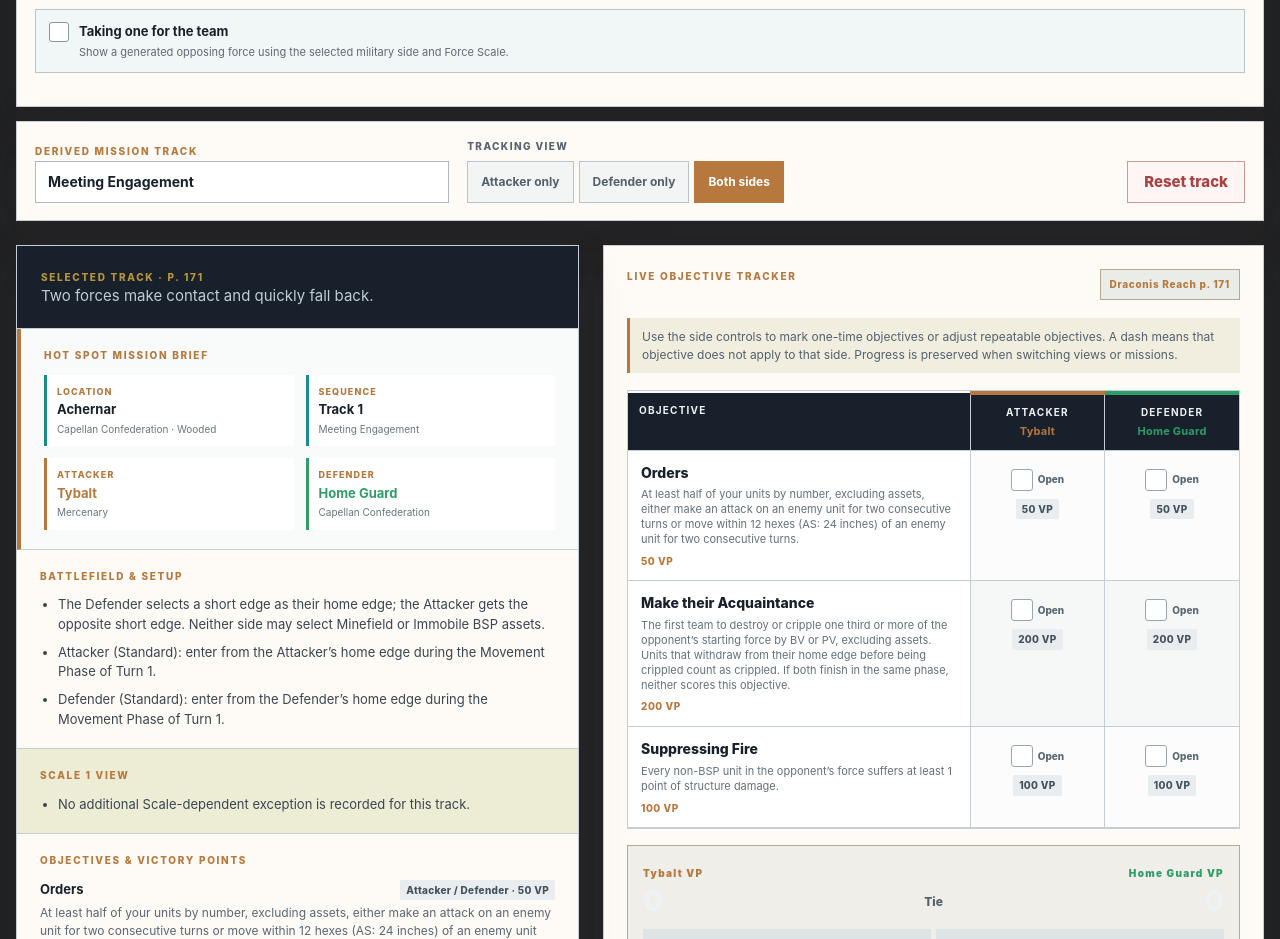
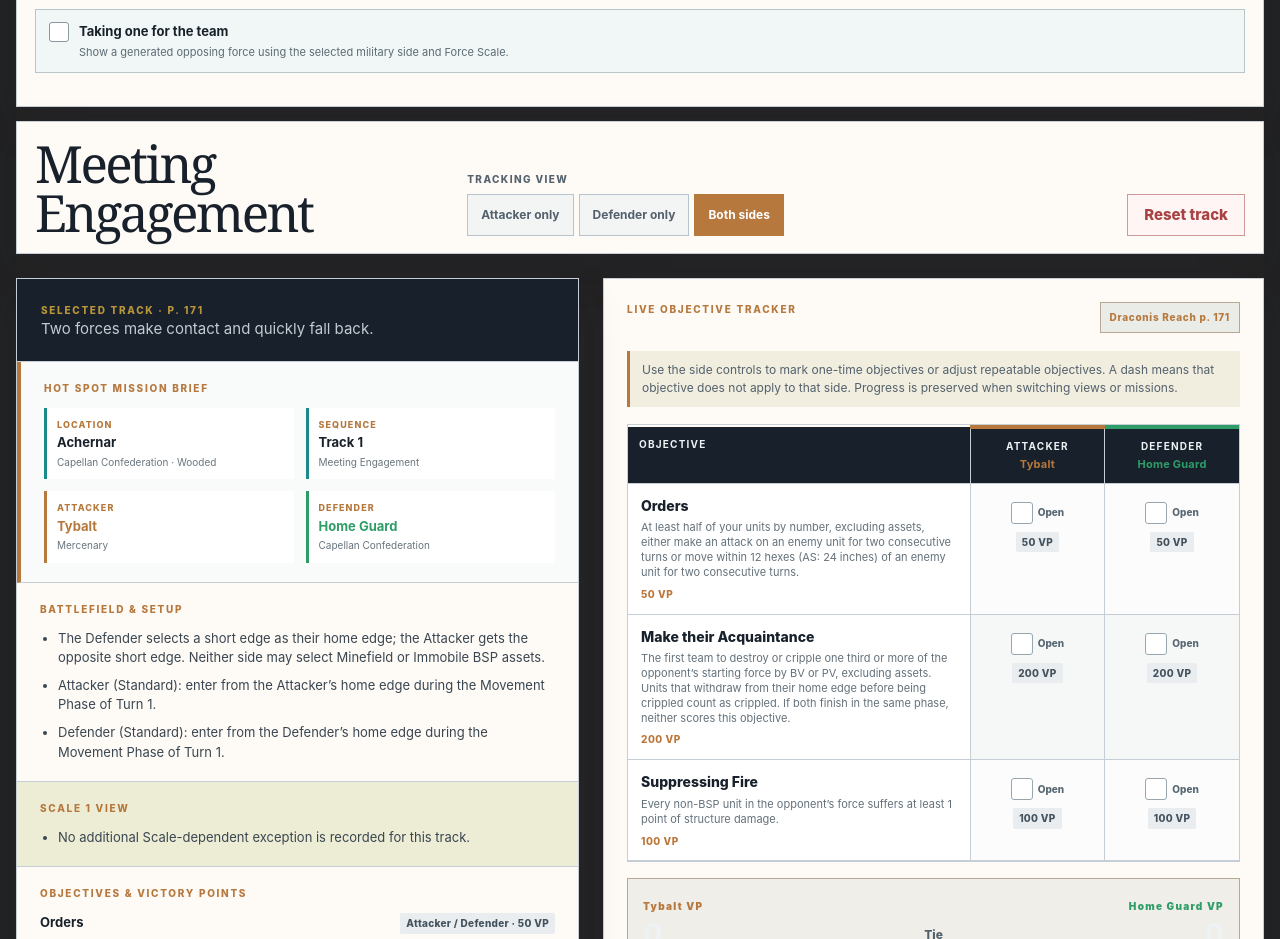
Before and after one commit to SANSd20/battletech-mission-foundry, a plain HTML site: page dist/hot-spots/index.html in a window 1280 px wide. Shown: the part 820-1759 px from the top of the page. Drawn offline with Linux system fonts and the light colour scheme.

Commit message:
Match the track title layout

```diff
--- a/dist/hot-spots/index.html
+++ b/dist/hot-spots/index.html
@@ -5,7 +5,7 @@
   <meta name="viewport" content="width=device-width, initial-scale=1">
   <meta name="theme-color" content="#10151f">
   <title>Mission Foundry — Hot Spots: Draconis Reach</title>
-  <link rel="stylesheet" href="styles.css?v=opfor-4">
+  <link rel="stylesheet" href="styles.css?v=opfor-5">
 </head>
 <body>
   <header class="topbar">
@@ -65,8 +65,7 @@
     </section>
 
     <section class="controls panel" aria-label="Mission display controls">
-      <div class="control-group">
-        <span class="label">Derived mission track</span>
+      <div class="control-group track-display">
         <strong id="derived-track-title" class="derived-track-title">Objective Raid</strong>
       </div>
       <div class="control-group control-status">
--- a/dist/hot-spots/styles.css
+++ b/dist/hot-spots/styles.css
@@ -290,4 +290,5 @@ body { background: color-mix(in srgb, var(--faction-color) 10%, #111821); color:
 
 
 
-.derived-track-title { display: flex; align-items: center; min-height: 42px; padding: 0 12px; border: 1px solid #aeb9c2; background: #fff; color: var(--ink); font-size: 14px; font-weight: 700; }
+.track-display { align-self: center; }
+.derived-track-title { display: block; min-height: 0; padding: 0; border: 0; background: transparent; color: var(--ink); font: 400 clamp(36px, 4vw, 54px)/.95 Georgia, "Times New Roman", serif; letter-spacing: -.05em; }
```
Also changed, not shown: tests/hot-spots.test.mjs (+2 -0 lines).
